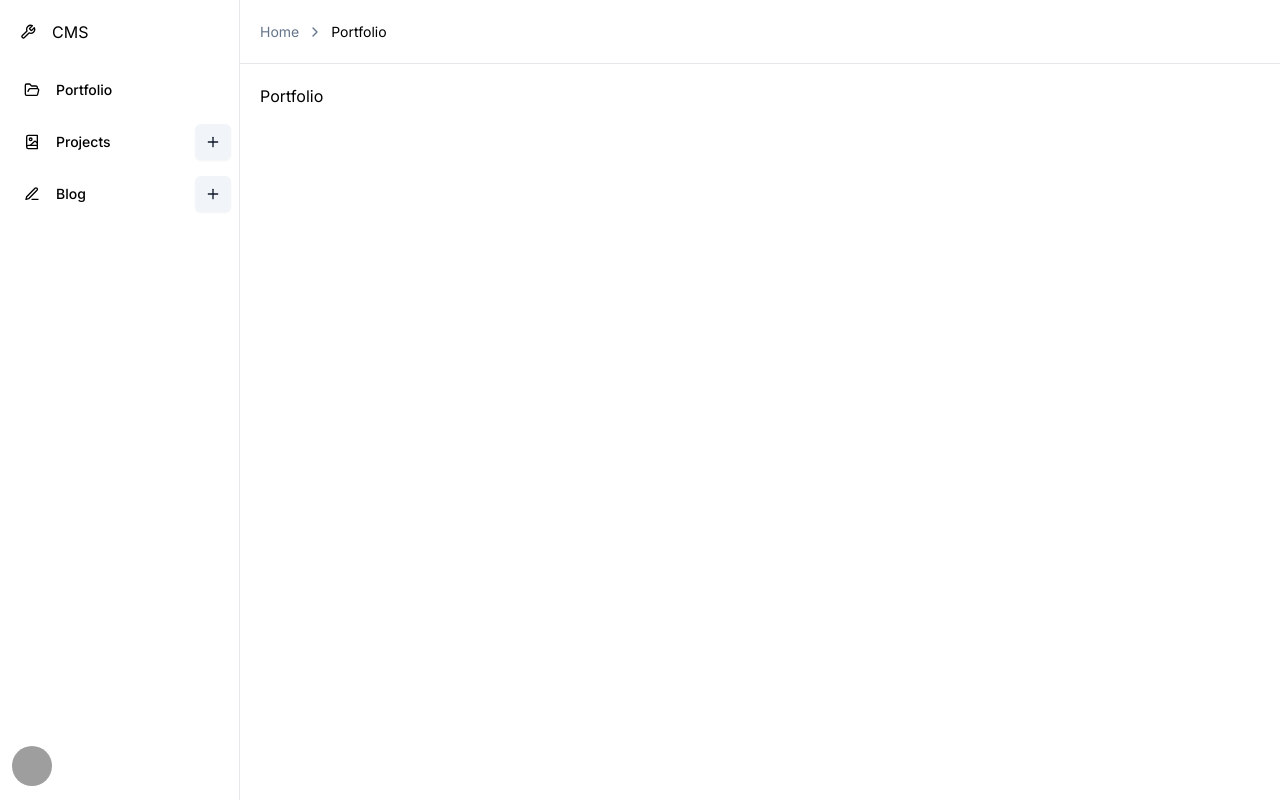
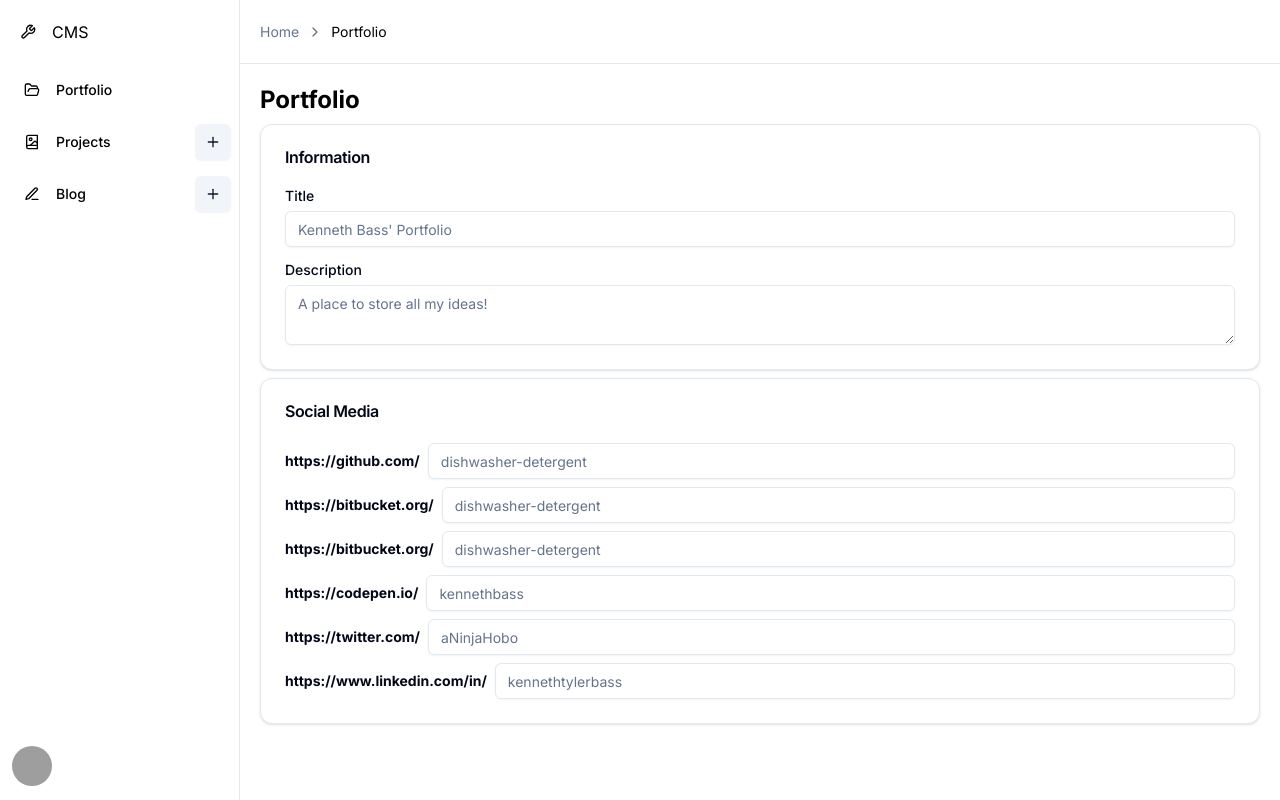
Before and after one commit to dishwasher-detergent/kurioh, a Next.js app: page /portfolio in a window 1280 px wide. Built offline with nearby package versions, Linux system fonts and the light colour scheme; grey boxes are pictures that could not be loaded.

Commit message:
start portfolio page

```diff
--- a/app/layout.tsx
+++ b/app/layout.tsx
@@ -19,16 +19,18 @@ export default function RootLayout({ children }: RootLayoutProps) {
       <head />
       <body
         className={cn(
-          "bg-background h-screen w-screen font-sans antialiased",
+          "bg-background h-screen w-screen overflow-hidden font-sans antialiased",
           fontSans.variable,
         )}
       >
         <main className="flex h-full w-full flex-col overflow-hidden">
-          <div className="flex w-full flex-1 flex-row flex-nowrap">
+          <div className="flex h-full w-full flex-1 flex-row flex-nowrap">
             <Sidebar />
-            <div className="flex-1">
+            <div className="flex h-full flex-1 flex-col">
               <Nav />
-              <section className="p-5">{children}</section>
+              <section className="overflow-y-auto overflow-x-hidden p-5">
+                {children}
+              </section>
             </div>
           </div>
         </main>
--- a/app/portfolio/page.tsx
+++ b/app/portfolio/page.tsx
@@ -1,3 +1,67 @@
+import { Card, CardContent, CardHeader, CardTitle } from "@/components/ui/card";
+import { Input } from "@/components/ui/input";
+import { Label } from "@/components/ui/label";
+import { Textarea } from "@/components/ui/textarea";
+
 export default function Portfolio() {
-  return <div>Portfolio</div>;
+  return (
+    <div className="flex flex-col gap-2">
+      <h3 className="text-2xl font-bold">Portfolio</h3>
+      <Card>
+        <CardHeader>
+          <CardTitle>Information</CardTitle>
+        </CardHeader>
+        <CardContent className="flex flex-col gap-4">
+          <div className="flex w-full flex-col gap-2">
+            <Label>Title</Label>
+            <Input placeholder="Kenneth Bass' Portfolio" />
+          </div>
+          <div className="flex w-full flex-col gap-2">
+            <Label>Description</Label>
+            <Textarea placeholder="A place to store all my ideas!" />
+          </div>
+        </CardContent>
+      </Card>
+      <Card>
+        <CardHeader>
+          <CardTitle>Social Media</CardTitle>
+        </CardHeader>
+        <CardContent className="flex flex-col gap-4">
+          <div className="flex w-full flex-col gap-2">
+            <div className="flex flex-row flex-nowrap items-center gap-2">
+              <p className="text-sm font-bold">https://github.com/</p>
+              <Input placeholder="dishwasher-detergent" />
+            </div>
+            <div className="flex flex-row flex-nowrap items-center gap-2">
+              <p className="text-sm font-bold">https://bitbucket.org/</p>
+              <Input placeholder="dishwasher-detergent" />
+            </div>
+            <div className="flex flex-row flex-nowrap items-center gap-2">
+              <p className="text-sm font-bold">https://bitbucket.org/</p>
+              <Input placeholder="dishwasher-detergent" />
+            </div>
+            <div className="flex flex-row flex-nowrap items-center gap-2">
+              <p className="text-sm font-bold">https://codepen.io/</p>
+              <Input placeholder="kennethbass" />
+            </div>
+            <div className="flex flex-row flex-nowrap items-center gap-2">
+              <p className="text-sm font-bold">https://twitter.com/</p>
+              <Input placeholder="aNinjaHobo" />
+            </div>
+            <div className="flex flex-row flex-nowrap items-center gap-2">
+              <p className="text-sm font-bold">https://www.linkedin.com/in/</p>
+              <Input placeholder="kennethtylerbass" />
+            </div>
+          </div>
+          {/*
+            bitbuck
+            gitlab
+            codepen
+            twitter
+            instagram
+          */}
+        </CardContent>
+      </Card>
+    </div>
+  );
 }
--- /dev/null
+++ b/components/ui/card.tsx
@@ -0,0 +1,76 @@
+import * as React from "react"
+
+import { cn } from "@/lib/utils"
+
+const Card = React.forwardRef<
+  HTMLDivElement,
+  React.HTMLAttributes<HTMLDivElement>
+>(({ className, ...props }, ref) => (
+  <div
+    ref={ref}
+    className={cn(
+      "rounded-xl border border-slate-200 bg-white text-slate-950 shadow dark:border-slate-800 dark:bg-slate-950 dark:text-slate-50",
+      className
+    )}
+    {...props}
+  />
+))
+Card.displayName = "Card"
+
+const CardHeader = React.forwardRef<
+  HTMLDivElement,
+  React.HTMLAttributes<HTMLDivElement>
+>(({ className, ...props }, ref) => (
+  <div
+    ref={ref}
+    className={cn("flex flex-col space-y-1.5 p-6", className)}
+    {...props}
+  />
+))
+CardHeader.displayName = "CardHeader"
+
+const CardTitle = React.forwardRef<
+  HTMLParagraphElement,
+  React.HTMLAttributes<HTMLHeadingElement>
+>(({ className, ...props }, ref) => (
+  <h3
+    ref={ref}
+    className={cn("font-semibold leading-none tracking-tight", className)}
+    {...props}
+  />
+))
+CardTitle.displayName = "CardTitle"
+
+const CardDescription = React.forwardRef<
+  HTMLParagraphElement,
+  React.HTMLAttributes<HTMLParagraphElement>
+>(({ className, ...props }, ref) => (
+  <p
+    ref={ref}
+    className={cn("text-sm text-slate-500 dark:text-slate-400", className)}
+    {...props}
+  />
+))
+CardDescription.displayName = "CardDescription"
+
+const CardContent = React.forwardRef<
+  HTMLDivElement,
+  React.HTMLAttributes<HTMLDivElement>
+>(({ className, ...props }, ref) => (
+  <div ref={ref} className={cn("p-6 pt-0", className)} {...props} />
+))
+CardContent.displayName = "CardContent"
+
+const CardFooter = React.forwardRef<
+  HTMLDivElement,
+  React.HTMLAttributes<HTMLDivElement>
+>(({ className, ...props }, ref) => (
+  <div
+    ref={ref}
+    className={cn("flex items-center p-6 pt-0", className)}
+    {...props}
+  />
+))
+CardFooter.displayName = "CardFooter"
+
+export { Card, CardHeader, CardFooter, CardTitle, CardDescription, CardContent }
--- /dev/null
+++ b/components/ui/input.tsx
@@ -0,0 +1,25 @@
+import * as React from "react"
+
+import { cn } from "@/lib/utils"
+
+export interface InputProps
+  extends React.InputHTMLAttributes<HTMLInputElement> {}
+
+const Input = React.forwardRef<HTMLInputElement, InputProps>(
+  ({ className, type, ...props }, ref) => {
+    return (
+      <input
+        type={type}
+        className={cn(
+          "flex h-9 w-full rounded-md border border-slate-200 bg-transparent px-3 py-1 text-sm shadow-sm transition-colors file:border-0 file:bg-transparent file:text-sm file:font-medium placeholder:text-slate-500 focus-visible:outline-none focus-visible:ring-1 focus-visible:ring-slate-950 disabled:cursor-not-allowed disabled:opacity-50 dark:border-slate-800 dark:placeholder:text-slate-400 dark:focus-visible:ring-slate-300",
+          className
+        )}
+        ref={ref}
+        {...props}
+      />
+    )
+  }
+)
+Input.displayName = "Input"
+
+export { Input }
--- /dev/null
+++ b/components/ui/label.tsx
@@ -0,0 +1,26 @@
+"use client"
+
+import * as React from "react"
+import * as LabelPrimitive from "@radix-ui/react-label"
+import { cva, type VariantProps } from "class-variance-authority"
+
+import { cn } from "@/lib/utils"
+
+const labelVariants = cva(
+  "text-sm font-medium leading-none peer-disabled:cursor-not-allowed peer-disabled:opacity-70"
+)
+
+const Label = React.forwardRef<
+  React.ElementRef<typeof LabelPrimitive.Root>,
+  React.ComponentPropsWithoutRef<typeof LabelPrimitive.Root> &
+    VariantProps<typeof labelVariants>
+>(({ className, ...props }, ref) => (
+  <LabelPrimitive.Root
+    ref={ref}
+    className={cn(labelVariants(), className)}
+    {...props}
+  />
+))
+Label.displayName = LabelPrimitive.Root.displayName
+
+export { Label }
--- /dev/null
+++ b/components/ui/textarea.tsx
@@ -0,0 +1,24 @@
+import * as React from "react"
+
+import { cn } from "@/lib/utils"
+
+export interface TextareaProps
+  extends React.TextareaHTMLAttributes<HTMLTextAreaElement> {}
+
+const Textarea = React.forwardRef<HTMLTextAreaElement, TextareaProps>(
+  ({ className, ...props }, ref) => {
+    return (
+      <textarea
+        className={cn(
+          "flex min-h-[60px] w-full rounded-md border border-slate-200 bg-transparent px-3 py-2 text-sm shadow-sm placeholder:text-slate-500 focus-visible:outline-none focus-visible:ring-1 focus-visible:ring-slate-950 disabled:cursor-not-allowed disabled:opacity-50 dark:border-slate-800 dark:placeholder:text-slate-400 dark:focus-visible:ring-slate-300",
+          className
+        )}
+        ref={ref}
+        {...props}
+      />
+    )
+  }
+)
+Textarea.displayName = "Textarea"
+
+export { Textarea }
--- a/package.json
+++ b/package.json
@@ -12,6 +12,7 @@
     "@radix-ui/react-avatar": "^1.0.4",
     "@radix-ui/react-dropdown-menu": "^2.0.6",
     "@radix-ui/react-icons": "^1.3.0",
+    "@radix-ui/react-label": "^2.0.2",
     "@radix-ui/react-separator": "^1.0.3",
     "@radix-ui/react-slot": "^1.0.2",
     "@radix-ui/react-tooltip": "^1.0.7",
```
Also changed, not shown: 1 other file (tests, documents, lock files or other folders).
